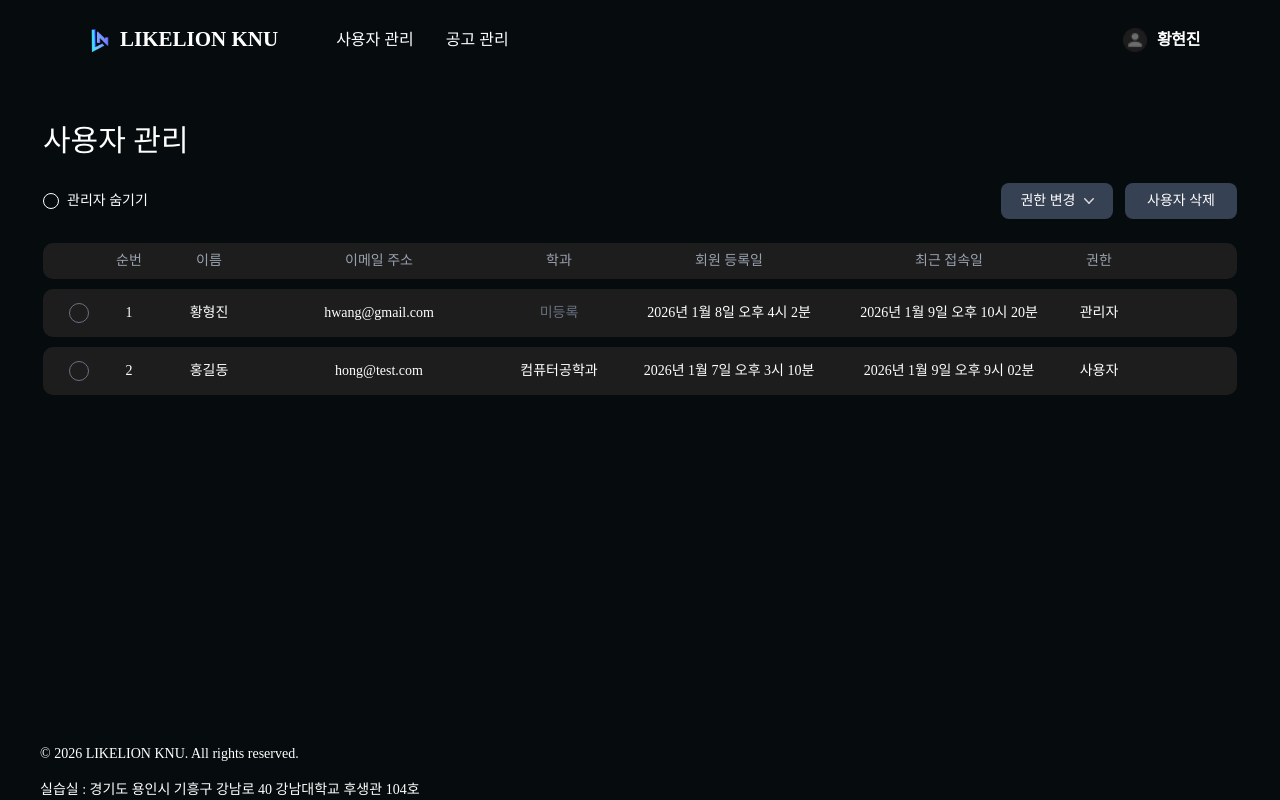
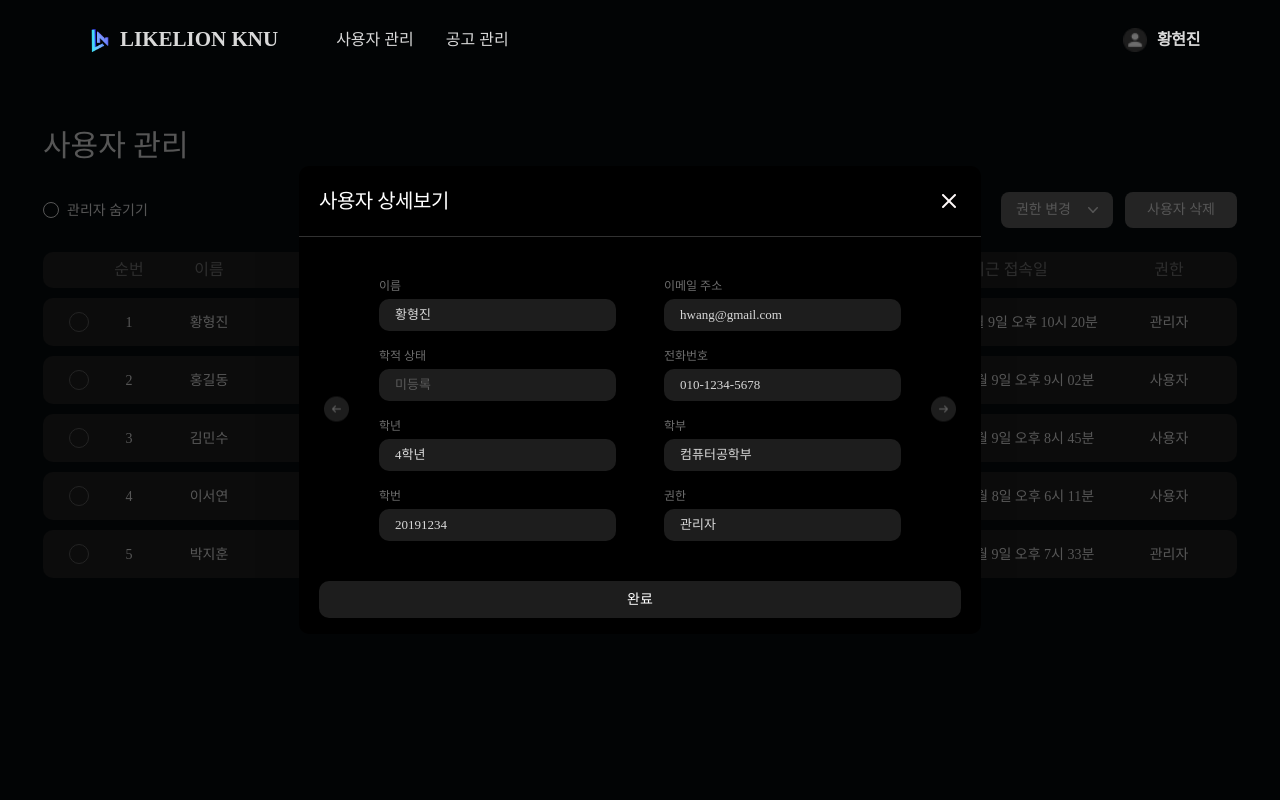
Before and after one commit to likelionknu/apply-page-admin, a React (Vite) app: page /admin/user-list in a window 1280 px wide. Both pictures are taken after a click on the element 640 px from the left and 313 px from the top of the page. Shown: the top 800 px of the page. Built offline with nearby package versions, Linux system fonts and the light colour scheme; a web font is replaced by a local one.

Commit message:
#11 ui: 유저 관리 웹페이지 ui 제작

```diff
--- a/src/features/userlist/components/UserRow.tsx
+++ b/src/features/userlist/components/UserRow.tsx
@@ -4,6 +4,7 @@ interface Props extends AdminUser {
   order: number;
   selected: boolean;
   onSelect: () => void;
+  onRowClick?: () => void;
 }
 
 function UserRow({
@@ -16,10 +17,12 @@ function UserRow({
   role,
   selected,
   onSelect,
+  onRowClick,
 }: Props) {
   return (
     <div
-      className={`} bg-admin-box grid h-12 cursor-pointer grid-cols-[40px_60px_100px_240px_120px_220px_220px_80px] items-center rounded-[10px] px-4 transition`}
+      onClick={onRowClick}
+      className="bg-admin-box hover:bg-admin-outline-2 grid h-12 cursor-pointer grid-cols-[40px_60px_100px_240px_140px_250px_240px_80px] items-center rounded-[10px] px-4 transition"
     >
       {/* 라디오 버튼 */}
       <div
@@ -31,24 +34,26 @@ function UserRow({
       >
         <div
           className={`h-5 w-5 rounded-full border ${
-            selected ? "border-white bg-white" : "border-gray-500"
+            selected
+              ? "border-admin-white bg-admin-white"
+              : "border-admin-disable"
           }`}
         />
       </div>
 
-      <span className="text-center text-sm">{order}</span>
-      <span className="truncate text-center text-sm">{name}</span>
-      <span className="truncate text-center text-sm">{email}</span>
-      <span className="truncate text-center text-sm">
+      <span className="text-center text-[14px]">{order}</span>
+      <span className="truncate text-center text-[14px]">{name}</span>
+      <span className="truncate text-center text-[14px]">{email}</span>
+      <span className="truncate text-center text-[14px]">
         {major === "미등록" ? (
-          <span className="text-gray-500">{major}</span>
+          <span className="text-admin-disable">{major}</span>
         ) : (
           major
         )}
       </span>
-      <span className="truncate text-center text-sm">{createdAt}</span>
-      <span className="truncate text-center text-sm">{lastLogin}</span>
-      <span className="truncate text-center text-sm">{role}</span>
+      <span className="truncate text-center text-[14px]">{createdAt}</span>
+      <span className="truncate text-center text-[14px]">{lastLogin}</span>
+      <span className="truncate text-center text-[14px]">{role}</span>
     </div>
   );
 }
--- /dev/null
+++ b/src/features/userlist/components/modal/ConfirmModal.tsx
@@ -0,0 +1,44 @@
+import Modal from "@shared/components/Modal";
+import Button from "@shared/components/Button";
+
+interface Props {
+  title: string;
+  description: React.ReactNode;
+  confirmText?: string;
+  cancelText?: string;
+  onConfirm: () => void;
+  onCancel?: () => void;
+}
+
+export default function ConfirmModal({
+  title,
+  description,
+  confirmText = "확인",
+  cancelText = "취소",
+  onConfirm,
+  onCancel,
+}: Props) {
+  return (
+    <>
+      <div className="fixed inset-0 z-40 bg-black/60" />
+      <Modal>
+        <Modal.TextLayout>
+          <Modal.Title onClick={onCancel}>{title}</Modal.Title>
+          <Modal.Description>{description}</Modal.Description>
+        </Modal.TextLayout>
+
+        <Modal.ButtonLayout>
+          {onCancel && (
+            <div onClick={onCancel} className="flex w-full">
+              <Button>{cancelText}</Button>
+            </div>
+          )}
+
+          <div onClick={onConfirm} className="flex w-full">
+            <Button>{confirmText}</Button>
+          </div>
+        </Modal.ButtonLayout>
+      </Modal>
+    </>
+  );
+}
--- /dev/null
+++ b/src/features/userlist/components/modal/Field.tsx
@@ -0,0 +1,21 @@
+export function Field({ label, value }: { label: string; value: string }) {
+  const isEmpty = value === "미등록";
+
+  return (
+    <div className="flex flex-col gap-1">
+      <span className="text-admin-label text-left text-[12px] font-medium">
+        {label}
+      </span>
+
+      <div className="bg-admin-box flex h-8 items-center rounded-[10px] px-4">
+        <span
+          className={`text-[13px] font-medium ${
+            isEmpty ? "text-admin-disable" : "text-admin-white"
+          }`}
+        >
+          {value}
+        </span>
+      </div>
+    </div>
+  );
+}
--- a/src/features/userlist/components/modal/UserDetailmodal.tsx
+++ b/src/features/userlist/components/modal/UserDetailmodal.tsx
@@ -1,31 +1,94 @@
 import type { AdminUser } from "@userlist/types/userProps";
+import { Field } from "./Field";
+import Modal from "@shared/components/Modal";
+import Button from "@shared/components/Button";
+import { useState } from "react";
+import leftArrow from "@userlist/assets/left.png";
+import rightArrow from "@userlist/assets/right.png";
 
-export function UserDetailModal({
-  user,
+interface Props {
+  users: AdminUser[];
+  currentUserId: number;
+  onClose: () => void;
+}
+
+export default function UserDetailModal({
+  users,
+  currentUserId,
   onClose,
-}: {
-  user: AdminUser;
-  onClose: () => void;
-}) {
+}: Props) {
+  const [currentIndex, setCurrentIndex] = useState(() => {
+    const index = users.findIndex((user) => user.id === currentUserId);
+    return index >= 0 ? index : 0;
+  });
+
+  const currentUser = users[currentIndex];
+
+  const handlePrev = () => {
+    if (currentIndex > 0) {
+      setCurrentIndex((prev) => prev - 1);
+    }
+  };
+
+  const handleNext = () => {
+    if (currentIndex < users.length - 1) {
+      setCurrentIndex((prev) => prev + 1);
+    }
+  };
+
   return (
-    <div className="fixed inset-0 flex items-center justify-center bg-black/60">
-      <div className="w-[500px] rounded-xl bg-[#1A1D21] p-6">
-        <h2 className="mb-4 text-lg font-semibold">사용자 상세 정보</h2>
+    <div className="fixed inset-0 z-40 bg-black/60">
+      <Modal>
+        <Modal.TextLayout>
+          <div className="h-117 w-170.5">
+            <Modal.Title onClick={onClose}>사용자 상세보기</Modal.Title>
+            <div className="relative px-20 py-10">
+              {/* 왼쪽 화살표 */}
+              <button
+                onClick={handlePrev}
+                className="absolute top-1/2 left-6.25 -translate-y-1/2"
+              >
+                <img
+                  src={leftArrow}
+                  alt="prev"
+                  className="hover:cursor-pointer"
+                />
+              </button>
 
-        <div className="space-y-2 text-sm text-gray-300">
-          <p>이름: {user.name}</p>
-          <p>이메일: {user.email}</p>
-          <p>학과: {user.major}</p>
-          <p>권한: {user.role}</p>
-        </div>
-
-        <button
-          onClick={onClose}
-          className="mt-6 rounded-lg bg-[#2A2F36] px-4 py-2 text-sm hover:bg-[#333840]"
-        >
-          닫기
-        </button>
-      </div>
+              {/* 오른쪽 화살표 */}
+              <button
+                onClick={handleNext}
+                className="absolute top-1/2 right-6.25 -translate-y-1/2"
+              >
+                <img
+                  src={rightArrow}
+                  alt="next"
+                  className="hover:cursor-pointer"
+                />
+              </button>
+              <div className="grid grid-cols-2 gap-x-12 gap-y-4">
+                <Field label="이름" value={currentUser.name} />
+                <Field label="이메일 주소" value={currentUser.email} />
+                <Field
+                  label="학적 상태"
+                  value={currentUser.major ?? "미등록"}
+                />
+                <Field label="전화번호" value={currentUser.phone ?? "미등록"} />
+                <Field label="학년" value={currentUser.grade ?? "미등록"} />
+                <Field
+                  label="학부"
+                  value={currentUser.department ?? "미등록"}
+                />
+                <Field label="학번" value={currentUser.studentId ?? "미등록"} />
+                <Field label="권한" value={currentUser.role} />
+              </div>
+            </div>
+            <div onClick={onClose} className="flex w-full px-5">
+              <Button>완료</Button>
+            </div>
+          </div>
+        </Modal.TextLayout>
+      </Modal>
     </div>
   );
 }
--- a/src/features/userlist/mock/mockuser.ts
+++ b/src/features/userlist/mock/mockuser.ts
@@ -9,6 +9,10 @@ export const MOCK_USERS: AdminUser[] = [
     createdAt: "2026년 1월 8일 오후 4시 2분",
     lastLogin: "2026년 1월 9일 오후 10시 20분",
     role: "관리자",
+    phone: "010-1234-5678",
+    grade: "4학년",
+    department: "컴퓨터공학부",
+    studentId: "20191234",
   },
   {
     id: 2,
@@ -18,5 +22,48 @@ export const MOCK_USERS: AdminUser[] = [
     createdAt: "2026년 1월 7일 오후 3시 10분",
     lastLogin: "2026년 1월 9일 오후 9시 02분",
     role: "사용자",
+    phone: "010-2222-3333",
+    grade: "3학년",
+    department: "컴퓨터공학부",
+    studentId: "20201234",
+  },
+  {
+    id: 3,
+    name: "김민수",
+    email: "minsu@test.com",
+    major: "전자공학과",
+    createdAt: "2026년 1월 5일 오전 11시 25분",
+    lastLogin: "2026년 1월 9일 오후 8시 45분",
+    role: "사용자",
+    phone: "010-4444-5555",
+    grade: "2학년",
+    department: "전자정보공학부",
+    studentId: "20221234",
+  },
+  {
+    id: 4,
+    name: "이서연",
+    email: "seoyeon@test.com",
+    major: "미등록",
+    createdAt: "2026년 1월 3일 오후 2시 18분",
+    lastLogin: "2026년 1월 8일 오후 6시 11분",
+    role: "사용자",
+    phone: undefined,
+    grade: undefined,
+    department: undefined,
+    studentId: undefined,
+  },
+  {
+    id: 5,
+    name: "박지훈",
+    email: "jihoon@test.com",
+    major: "산업공학과",
+    createdAt: "2026년 1월 2일 오전 9시 50분",
+    lastLogin: "2026년 1월 9일 오후 7시 33분",
+    role: "관리자",
+    phone: "010-7777-8888",
+    grade: "졸업",
+    department: "산업경영공학부",
+    studentId: "20181234",
   },
 ];
--- a/src/features/userlist/pages/AdminUserListPage.tsx
+++ b/src/features/userlist/pages/AdminUserListPage.tsx
@@ -1,31 +1,33 @@
 import { useState } from "react";
+import dropDown from "@userlist/assets/drop.png";
+
 import Header from "@shared/components/Header";
+import Footer from "@shared/components/Footer";
+
 import UserRow from "../components/UserRow";
+import UserDetailModal from "@userlist/components/modal/UserDetailmodal";
+import ConfirmModal from "@userlist/components/modal/ConfirmModal";
 import type { AdminUser } from "@userlist/types/userProps";
-import Footer from "@shared/components/Footer";
-import dropDown from "@userlist/assets/drop.png";
-import Modal from "@shared/components/Modal";
-import Button from "@shared/components/Button";
 import { MOCK_USERS } from "@userlist/mock/mockuser";
+
+type ModalType =
+  | null
+  | "roleConfirm"
+  | "roleSuccess"
+  | "deleteConfirm"
+  | "deleteSuccess";
 
 function AdminUserListPage() {
   const [users, setUsers] = useState<AdminUser[]>(MOCK_USERS);
   const [selectedId, setSelectedId] = useState<number | null>(null);
   const [isOpen, setIsOpen] = useState(false);
   const [hideAdmin, setHideAdmin] = useState(false);
-
+  const [detailUser, setDetailUser] = useState<AdminUser | null>(null);
   const [confirmRole, setConfirmRole] = useState<"사용자" | "관리자" | null>(
     null,
   );
-  const [showSuccess, setShowSuccess] = useState(false);
+  const [modalType, setModalType] = useState<ModalType>(null);
 
-  const handleDelete = () => {
-    if (!selectedId) return;
-
-    setUsers((prev) => prev.filter((user) => user.id !== selectedId));
-    setSelectedId(null);
-    setIsOpen(false);
-  };
   const filteredUsers = hideAdmin
     ? users.filter((user) => user.role !== "관리자")
     : users;
@@ -33,44 +35,77 @@ function AdminUserListPage() {
   const toggleHideAdmin = () => {
     setHideAdmin((prev) => {
       const next = !prev;
-
       if (next && selectedId) {
         const selectedUser = users.find((u) => u.id === selectedId);
         if (selectedUser?.role === "관리자") {
           setSelectedId(null);
         }
       }
-
       return next;
     });
   };
+
   const openConfirmModal = (newRole: "사용자" | "관리자") => {
     if (!selectedId) return;
     setConfirmRole(newRole);
     setIsOpen(false);
+    setModalType("roleConfirm");
   };
+
   const handleConfirmChange = () => {
     if (!selectedId || !confirmRole) return;
-
     setUsers((prev) =>
       prev.map((user) =>
         user.id === selectedId ? { ...user, role: confirmRole } : user,
       ),
     );
+    setModalType("roleSuccess");
+  };
 
-    setConfirmRole(null);
-    setShowSuccess(true);
+  const handleDeleteConfirm = () => {
+    if (!selectedId) return;
+    setUsers((prev) => prev.filter((user) => user.id !== selectedId));
+    setSelectedId(null);
+    if (detailUser?.id === selectedId) {
+      setDetailUser(null);
+    }
+    setModalType("deleteSuccess");
+  };
+
+  const modalConfig = {
+    roleConfirm: {
+      title: "사용자 권한 변경",
+      description: `사용자의 권한을 변경할까요?\n이 작업은 즉시 적용되며, 되돌릴 수 없어요`,
+      onConfirm: handleConfirmChange,
+      onCancel: () => setModalType(null),
+    },
+    roleSuccess: {
+      title: "사용자 권한 변경",
+      description: "사용자의 권한을 변경했어요.",
+      onConfirm: () => setModalType(null),
+    },
+    deleteConfirm: {
+      title: "사용자 강제 삭제",
+      description:
+        "선택한 사용자를 서비스에서 강제 삭제할까요?\n이 작업은 되돌릴 수 없어요",
+      confirmText: "삭제",
+      onConfirm: handleDeleteConfirm,
+      onCancel: () => setModalType(null),
+    },
+    deleteSuccess: {
+      title: "사용자 강제 삭제",
+      description: "사용자를 서비스에서 강제 삭제했어요.",
+      onConfirm: () => setModalType(null),
+    },
   };
 
   return (
-    <div className="bg-admin-background min-h-screen text-white">
+    <div className="bg-admin-background text-admin-white min-h-screen">
       <Header />
 
-      <div className="mx-auto w-[1194px] space-y-6 pt-[123px]">
-        {/* 타이틀 */}
-        <h1 className="text-3xl font-medium">사용자 관리</h1>
+      <div className="mx-auto w-298.5 space-y-6 pt-30.75">
+        <h1 className="text-[30px] font-medium">사용자 관리</h1>
 
-        {/* 버튼 영역 */}
         <div className="flex items-center justify-between">
           <div
             onClick={toggleHideAdmin}
@@ -78,22 +113,23 @@ function AdminUserListPage() {
           >
             <div
               className={`h-4 w-4 rounded-full border transition ${
-                hideAdmin ? "border-white bg-white" : "border-white"
+                hideAdmin
+                  ? "border-admin-white bg-admin-white"
+                  : "border-admin-white"
               }`}
             />
-            <span className="text-sm">관리자 숨기기</span>
+            <span className="text-[14px] font-medium">관리자 숨기기</span>
           </div>
 
           <div className="flex gap-3">
-            {/*  권한 변경 */}
             <div className="relative">
               <button
                 disabled={!selectedId}
                 onClick={() => setIsOpen((prev) => !prev)}
-                className={`flex h-9 w-28 items-center justify-center gap-2 rounded-lg text-sm transition ${
+                className={`flex h-9 w-28 items-center justify-center gap-4.25 rounded-lg text-sm transition hover:cursor-pointer ${
                   selectedId
-                    ? "bg-[#1F2329] hover:bg-[#2A2F36]"
-                    : "cursor-not-allowed bg-gray-700"
+                    ? "bg-admin-box hover:bg-admin-hover"
+                    : "bg-admin-disable cursor-not-allowed"
                 }`}
               >
                 <span>권한 변경</span>
@@ -107,17 +143,16 @@ function AdminUserListPage() {
               </button>
 
               {isOpen && (
-                <div className="bg-admin-box absolute right-0 mt-2 w-28 overflow-hidden rounded-lg border border-gray-700 shadow-lg">
+                <div className="bg-admin-box text-admin-disable absolute right-0 mt-2 w-28 overflow-hidden rounded-lg shadow-lg">
                   <button
                     onClick={() => openConfirmModal("사용자")}
-                    className="w-full px-4 py-2 text-left text-sm hover:bg-[#2A2F36]"
+                    className="hover:text-admin-white w-full px-4 py-2 text-left text-sm hover:cursor-pointer"
                   >
                     사용자
                   </button>
-
                   <button
                     onClick={() => openConfirmModal("관리자")}
-                    className="w-full px-4 py-2 text-left text-sm hover:bg-[#2A2F36]"
+                    className="hover:text-admin-white w-full px-4 py-2 text-left text-sm hover:cursor-pointer"
                   >
                     관리자
                   </button>
@@ -125,14 +160,13 @@ function AdminUserListPage() {
               )}
             </div>
 
-            {/* 🗑 사용자 삭제 */}
             <button
               disabled={!selectedId}
-              onClick={handleDelete}
-              className={`h-9 w-28 rounded-lg text-sm transition ${
+              onClick={() => setModalType("deleteConfirm")}
+              className={`h-9 w-28 rounded-lg text-sm transition hover:cursor-pointer ${
                 selectedId
-                  ? "bg-[#1F2329] hover:bg-red-600"
-                  : "cursor-not-allowed bg-gray-700"
+                  ? "bg-admin-box hover:bg-admin-red"
+                  : "bg-admin-disable cursor-not-allowed"
               }`}
             >
               사용자 삭제
@@ -140,10 +174,8 @@ function AdminUserListPage() {
           </div>
         </div>
 
-        {/* 테이블 */}
         <div className="space-y-2.5">
-          {/* 헤더 */}
-          <div className="bg-admin-box grid h-9 grid-cols-[40px_60px_100px_240px_120px_220px_220px_80px] items-center rounded-[10px] px-4 text-sm text-gray-400">
+          <div className="bg-admin-box text-admin-sub text-md grid h-9 grid-cols-[40px_60px_100px_240px_140px_250px_240px_80px] items-center rounded-[10px] px-4">
             <span></span>
             <span className="text-center">순번</span>
             <span className="text-center">이름</span>
@@ -154,7 +186,6 @@ function AdminUserListPage() {
             <span className="text-center">권한</span>
           </div>
 
-          {/* 목록 */}
           {filteredUsers.map((user, index) => (
             <UserRow
               key={user.id}
@@ -162,6 +193,7 @@ function AdminUserListPage() {
               order={index + 1}
               selected={selectedId === user.id}
               onSelect={() => setSelectedId(user.id)}
+              onRowClick={() => setDetailUser(user)}
             />
           ))}
         </div>
@@ -170,52 +202,17 @@ function AdminUserListPage() {
       <div className="mt-75">
         <Footer />
       </div>
+
       {/* 모달 */}
-      {confirmRole && (
-        <>
-          <div className="fixed inset-0 z-40 bg-black/60" />
+      {detailUser && (
+        <UserDetailModal
+          users={users}
+          currentUserId={detailUser.id}
+          onClose={() => setDetailUser(null)}
+        />
+      )}
 
-          <Modal>
-            <Modal.Title>사용자 권한 변경</Modal.Title>
-
-            <Modal.TextLayout>
-              <div>
-                사용자의 권한을 변경할까요?
-                <br />이 작업은 즉시 적용되며, 되돌릴 수 없어요.
-              </div>
-            </Modal.TextLayout>
-
-            <Modal.ButtonLayout>
-              <div onClick={() => setConfirmRole(null)} className="flex w-full">
-                <Button>취소</Button>
-              </div>
-
-              <div onClick={handleConfirmChange} className="flex w-full">
-                <Button>확인</Button>
-              </div>
-            </Modal.ButtonLayout>
-          </Modal>
-        </>
-      )}
-      {showSuccess && (
-        <>
-          <div className="fixed inset-0 z-40 bg-black/60" />
-
-          <Modal>
-            <Modal.Title>변경 완료</Modal.Title>
-
-            <Modal.Description>
-              <div>사용자의 권한을 변경했어요.</div>
-            </Modal.Description>
-
-            <Modal.ButtonLayout>
-              <div onClick={() => setShowSuccess(false)} className="flex-1">
-                <Button>확인</Button>
-              </div>
-            </Modal.ButtonLayout>
-          </Modal>
-        </>
-      )}
+      {modalType && <ConfirmModal {...modalConfig[modalType]} />}
     </div>
   );
 }
--- a/src/features/userlist/types/userProps.ts
+++ b/src/features/userlist/types/userProps.ts
@@ -2,8 +2,13 @@ export interface AdminUser {
   id: number;
   name: string;
   email: string;
-  major: string;
+  major?: string;
   createdAt: string;
   lastLogin: string;
-  role: "관리자" | "사용자";
+  role: "사용자" | "관리자";
+
+  phone?: string;
+  grade?: string;
+  department?: string;
+  studentId?: string;
 }
```
Also changed, not shown: src/features/userlist/pages/AdminUserDashboardPage.tsx (deleted, +0 -142 lines).
